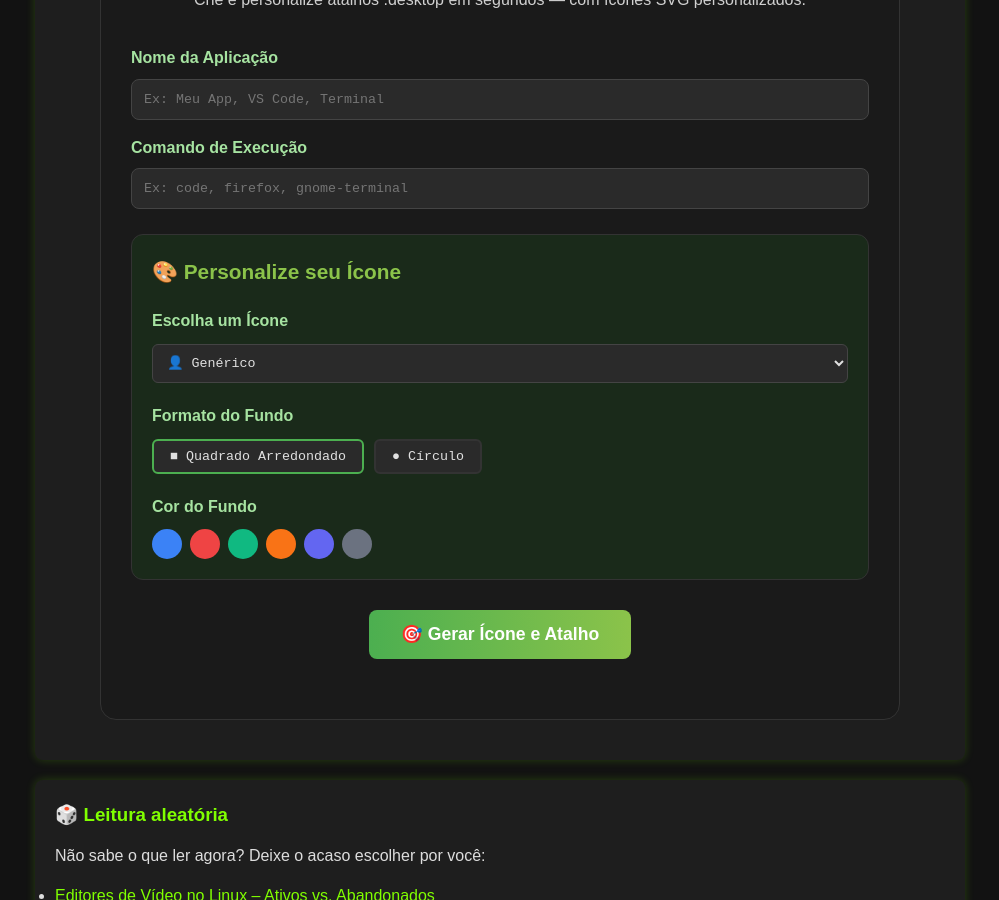
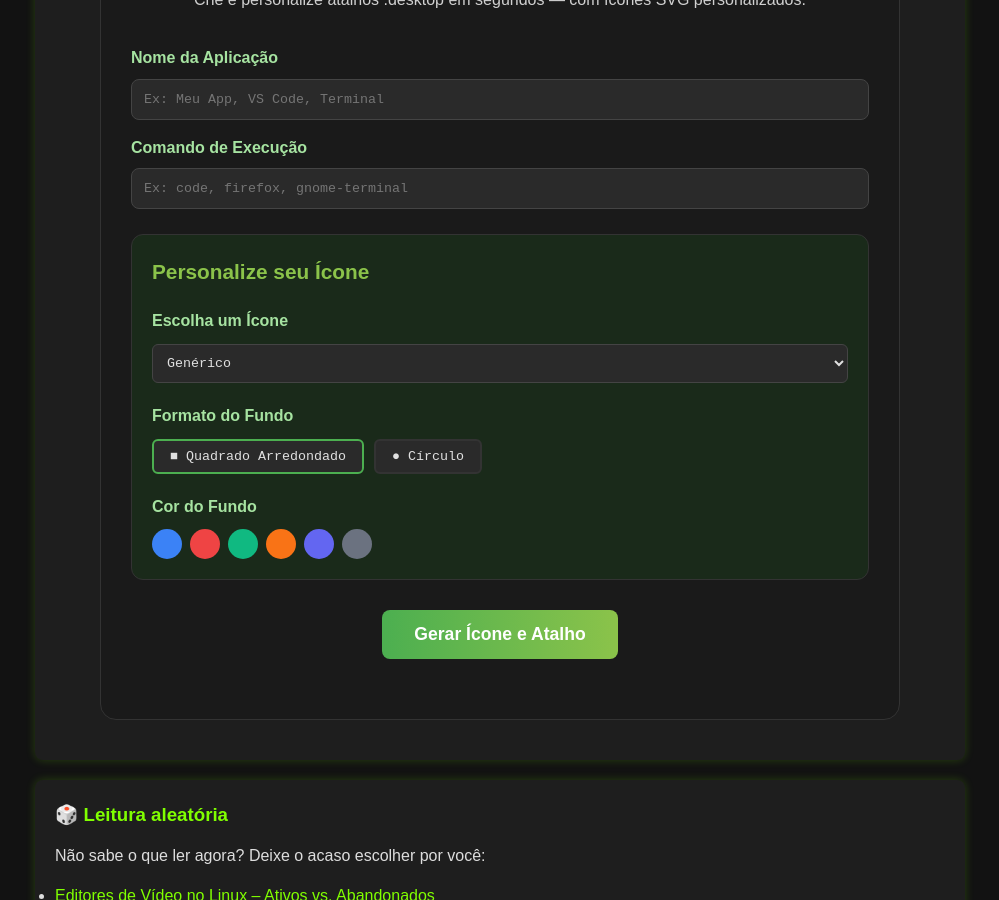
Before and after one commit to Piolinux/piolinux-site, a Jekyll site: the page built from _posts/2025-08-20-crie-icones-linux-incriveis-em-segundos.md, in a window 1280 px wide and 900 px high, scrolled down 1725 px. Shown: the whole window, without its empty margins (140-1139 px from the left). Built offline with Jekyll 4.4.1, drawn with Linux system fonts in a browser that asks for light colours; some of the changed text lies outside the part shown.

Commit message:
Update 2025-08-20-crie-icones-linux-incriveis-em-segundos.md

```diff
--- a/_posts/2025-08-20-crie-icones-linux-incriveis-em-segundos.md
+++ b/_posts/2025-08-20-crie-icones-linux-incriveis-em-segundos.md
@@ -132,19 +132,19 @@ Categories=Utility;</code></pre>
 
         <!-- Opções de Estilo -->
         <div style="background: #1a2a1a; padding: 20px; border-radius: 12px; border: 1px solid #333;">
-            <h3 style="color: #8bc34a; margin: 0 0 20px 0; font-size: 1.3em;">🎨 Personalize seu Ícone</h3>
+            <h3 style="color: #8bc34a; margin: 0 0 20px 0; font-size: 1.3em;"> Personalize seu Ícone</h3>
 
             <!-- Ícone -->
             <div style="margin-bottom: 20px;">
                 <label style="color: #a6e3a1; display: block; margin-bottom: 10px; font-weight: bold;">Escolha um Ícone</label>
                 <select id="iconSelector" style="width: 100%; padding: 10px; background: #2a2a2a; color: #e0e0e0; border: 1px solid #444; border-radius: 6px; font-family: 'Courier New', monospace;">
-                    <option value="user">👤 Genérico</option>
-                    <option value="chrome">🌐 Google Chrome</option>
-                    <option value="firefox">🦊 Mozilla Firefox</option>
-                    <option value="vscode">⌨️ VS Code</option>
-                    <option value="terminal">💻 Terminal</option>
-                    <option value="folder">📁 Pasta</option>
-                    <option value="penguin">🐧 Penguin (Linux)</option>
+                    <option value="user"> Genérico</option>
+                    <option value="chrome">Google Chrome</option>
+                    <option value="firefox"> Mozilla Firefox</option>
+                    <option value="vscode"> VS Code</option>
+                    <option value="terminal"> Terminal</option>
+                    <option value="folder"> Pasta</option>
+                    <option value="penguin"> Penguin (Linux)</option>
                 </select>
             </div>
 
@@ -174,7 +174,7 @@ Categories=Utility;</code></pre>
 
     <div style="text-align: center; margin-bottom: 30px;">
         <button id="generateButton" style="background: linear-gradient(90deg, #4caf50, #8bc34a); color: white; padding: 14px 32px; border: none; border-radius: 8px; cursor: pointer; font-weight: bold; font-size: 1.1em; transition: transform 0.2s, box-shadow 0.2s;">
-            🎯 Gerar Ícone e Atalho
+             Gerar Ícone e Atalho
         </button>
     </div>
 
@@ -191,7 +191,7 @@ Categories=Utility;</code></pre>
 
         <!-- SVG -->
         <div style="margin-bottom: 30px;">
-            <h3 style="color: #a6e3a1; margin: 0 0 15px 0; font-size: 1.2em;">1. 🖼️ Ícone SVG</h3>
+            <h3 style="color: #a6e3a1; margin: 0 0 15px 0; font-size: 1.2em;">1.  Ícone SVG</h3>
             <p style="color: #d0d0d0; margin-bottom: 15px;">Copie o código abaixo e salve em um arquivo chamado <code style="background: #2a2a2a; padding: 2px 6px; border-radius: 4px;">nome-do-app.svg</code>.</p>
             <div style="position: relative;">
                 <textarea id="outputSvg" readonly style="width: 100%; height: 150px; padding: 15px; background: #1a1a1a; color: #a6e3a1; border: 1px solid #333; border-radius: 8px; font-family: 'Courier New', monospace; resize: vertical;"></textarea>
@@ -351,31 +351,7 @@ StartupNotify=true`.trim();
 
 
 
-<script type="application/ld+json">
-{
-  "@context": "https://schema.org",
-  "@type": "WebApplication",
-  "name": "Gerador de Ícones Linux (.desktop)",
-  "description": "Crie e personalize atalhos .desktop com ícones SVG para seu ambiente Linux — em segundos.",
-  "applicationCategory": "Ferramenta para Desenvolvedores Linux",
-  "operatingSystem": "Linux",
-  "url": "https://www.piolinux.com/criar-%C3%ADcones-linux/",
-  "author": {
-    "@type": "Person",
-    "name": "Equipe Piolinux"
-  },
-  "publisher": {
-    "@type": "Organization",
-    "name": "Piolinux",
-    "logo": {
-      "@type": "ImageObject",
-      "url": "https://piolinux.com/logo-512.png",
-      "width": 512,
-      "height": 512
-    }
-  }
-}
-</script>
+
 
 
 
```
